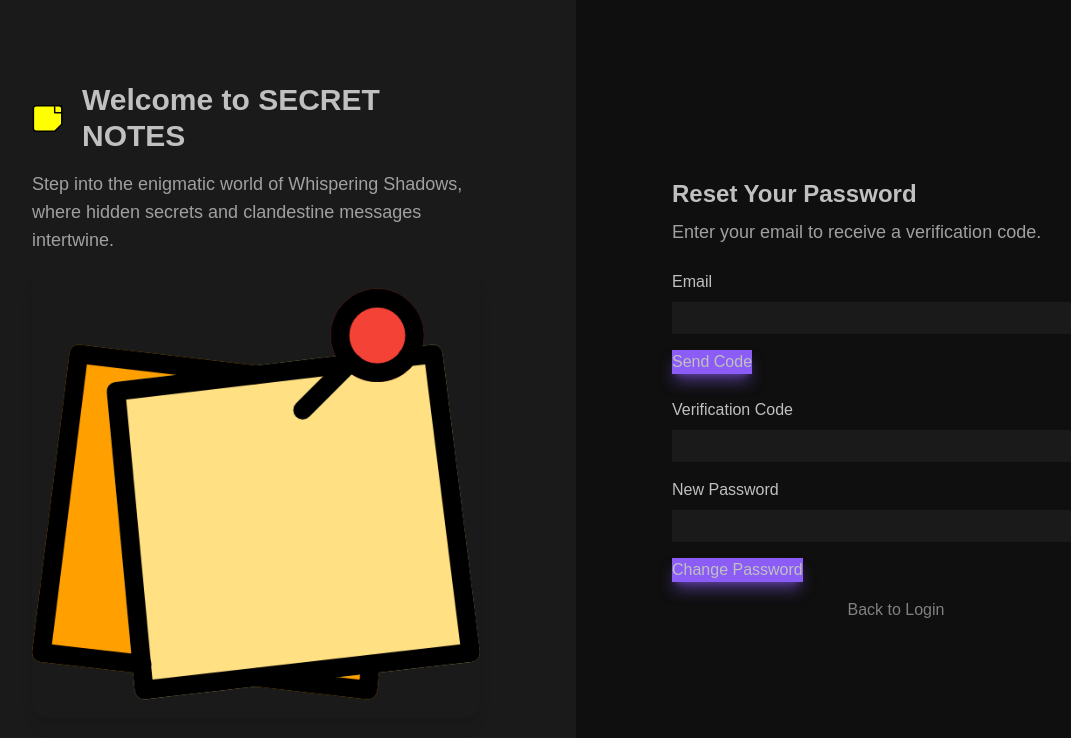
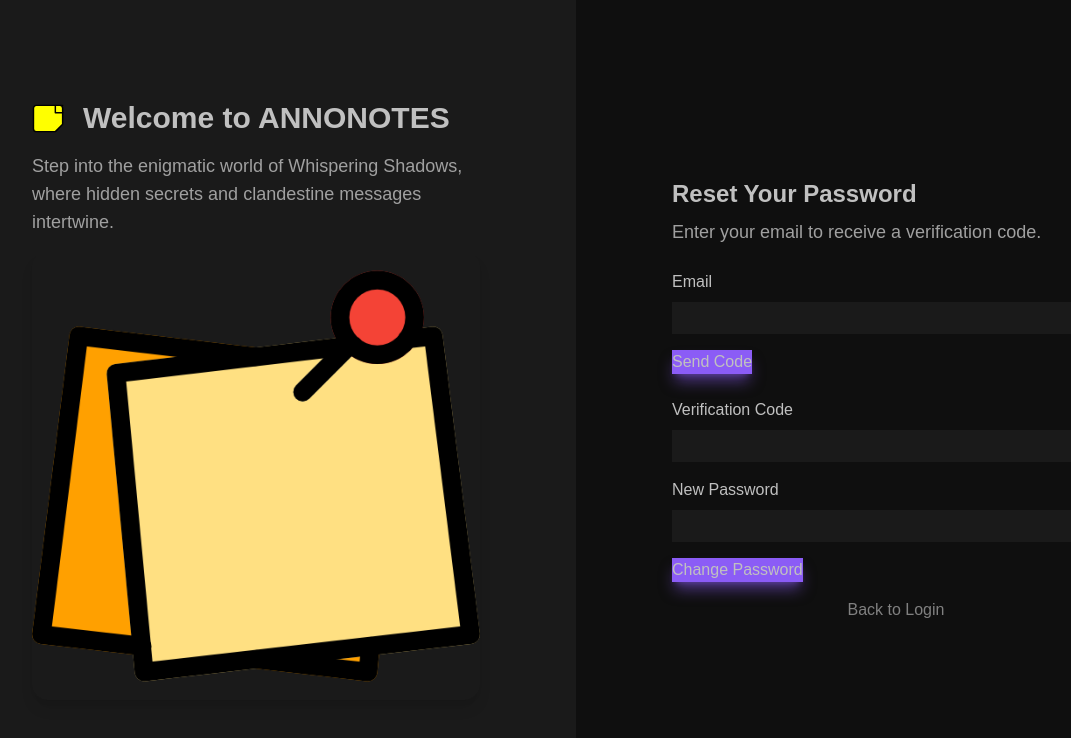
Before and after one commit to Kenneth2804/SN, a React (Create React App) app in the folder client/: page /forgotpassword in a window 1280 px wide. Shown: the top 738 px of the page, without its empty margins (64-1135 px from the left). Built offline with nearby package versions, Linux system fonts and the light colour scheme; no server answers.

Commit message:
changed name

```diff
--- a/client/src/components/menu/ForgotPassword.jsx
+++ b/client/src/components/menu/ForgotPassword.jsx
@@ -122,7 +122,7 @@
         <div className="max-w-md space-y-4">
           <div className="flex items-center space-x-4">
             <MoonIcon className="w-8 h-8 text-[#c0c0c0]" />
-            <h1 className="text-3xl font-bold text-[#c0c0c0]">Welcome to SECRET NOTES</h1>
+            <h1 className="text-3xl font-bold text-[#c0c0c0]">Welcome to ANNONOTES</h1>
           </div>
           <p className="text-[#a0a0a0] text-lg">
             Step into the enigmatic world of Whispering Shadows, where hidden secrets and clandestine messages intertwine.
```
